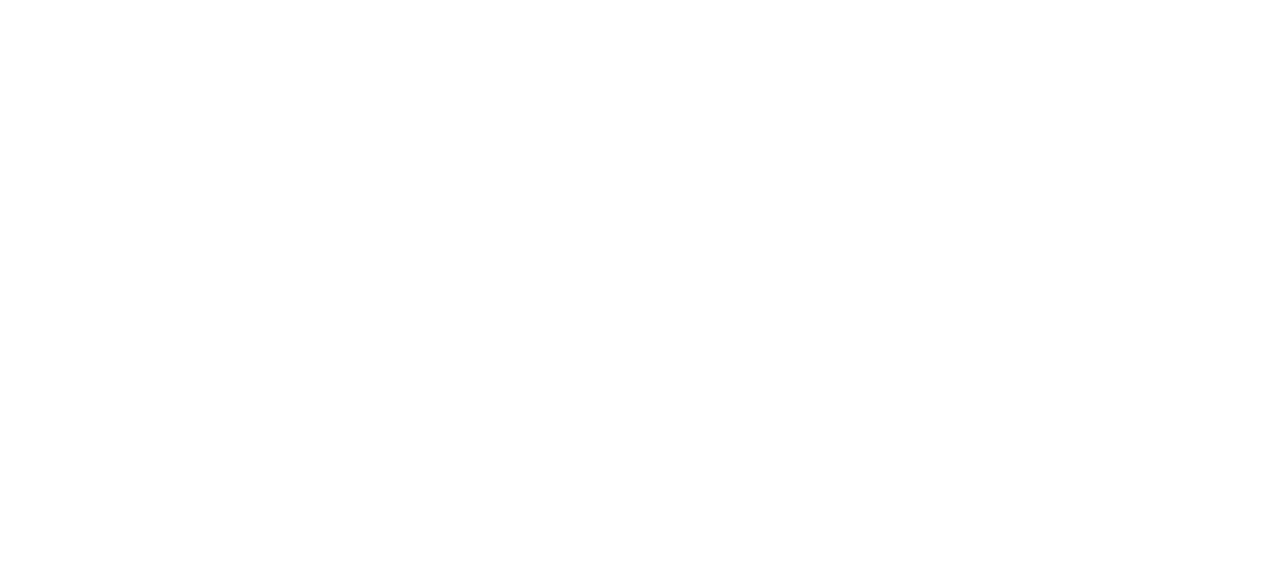
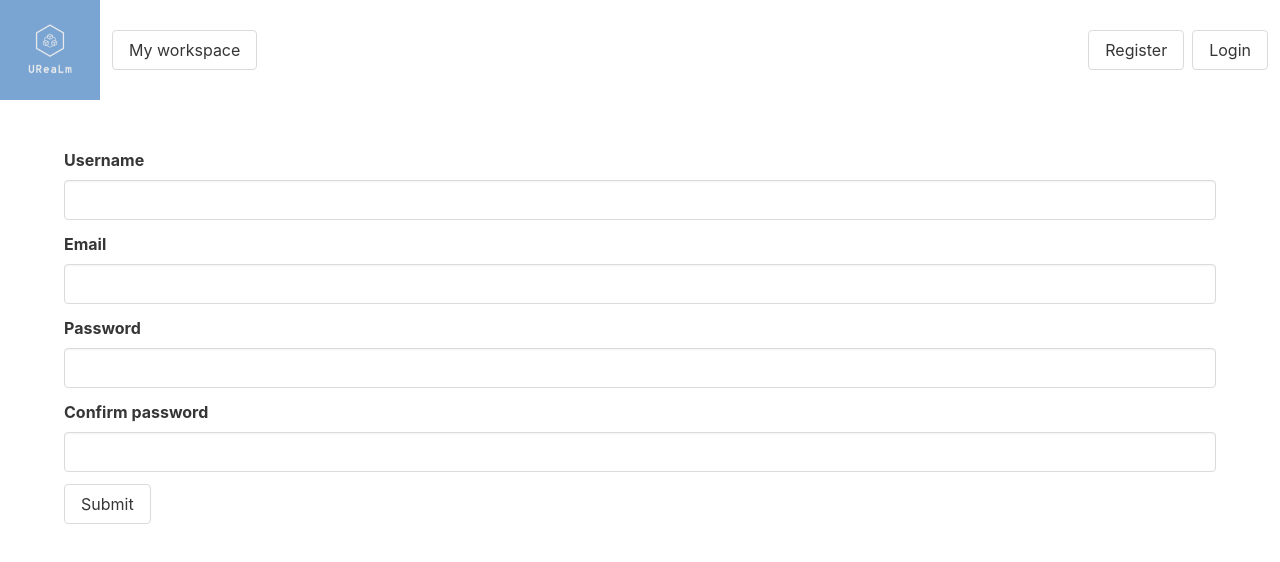
Before and after one commit to bojanacodes/project-4, a React app: page /register in a window 1280 px wide. Shown: the top 562 px of the page. Built offline with nearby package versions, Linux system fonts and the light colour scheme.

Commit message:
wip navbar and register login

```diff
--- a/client/App.js
+++ b/client/App.js
@@ -1,18 +1,42 @@
 import React, { useEffect } from 'react'
 import { BrowserRouter, Switch, Link, Route } from 'react-router-dom'
-import './styles/style.scss'
 import axios from 'axios'
 
-// ! Some starter code for your frontend, change this
-// ! however you like.
+
+//import stylesheets
+import 'bulma'
+import './styles/style.scss'
+
+
+//import all the components here
+import Navbar from './components/Navbar'
+import Register from './components/Register'
+import Login from './components/Login'
+import Workspace from './components/Workspace'
+
 const App = () => (
   <BrowserRouter>
+    <Navbar />
     <Switch>
       <Route exact path="/" component={Home} />
+      <Route exact path="/register" component={Register}/>
+      <Route exact path="/workspace" component={Workspace}/>
+      <Route exact path="/login" component={Login}/>
       <Route exact path="/test/backend" component={TestBackend} />
     </Switch>
   </BrowserRouter>
 )
+
+
+
+
+
+
+
+
+
+
+
 
 const Home = () => <Link to={'/test/backend'}>
   Go to /hello/world page.
--- /dev/null
+++ b/client/components/Login.js
@@ -0,0 +1,75 @@
+import React, { useState } from 'react'
+import axios from 'axios'
+
+export default function Login({ history }) {
+
+  const [formData, updateFormData] = useState({
+    email: '',
+    password: '',
+    passwordConfirmation: ''
+  })
+
+  function handleChange(event) {
+    const { name, value } = event.target
+    updateFormData({ ...formData, [name]: value })
+  }
+
+  async function handleSubmit(event) {
+    event.preventDefault()
+
+    try {
+      const { data } = await axios.post('/api/login', formData)
+      if (localStorage) {
+        localStorage.setItem('token', data.token)
+      }
+      history.push('/')
+    } catch (err) {
+      console.log(err.response.data)
+
+    }
+  }
+
+  return <div className="section">
+    <div className="container">
+      <form onSubmit={handleSubmit}>
+        <div className="field">
+          <label className="label">Email</label>
+          <div className="control">
+            <input
+              className="input"
+              type="text"
+              value={formData.email}
+              onChange={handleChange}
+              name={'email'}
+            />
+          </div>
+        </div>
+        <div className="field">
+          <label className="label">Password</label>
+          <div className="control">
+            <input
+              className="input"
+              type="password"
+              value={formData.password}
+              onChange={handleChange}
+              name={'password'}
+            />
+          </div>
+        </div>
+        <div className="field">
+          <label className="label">Password confirmation</label>
+          <div className="control">
+            <input
+              className="input"
+              type="password"
+              value={formData.passwordConfirmation}
+              onChange={handleChange}
+              name={'passwordConfirmation'}
+            />
+          </div>
+        </div>
+        <button className="button">Submit</button>
+      </form>
+    </div>
+  </div>
+}
--- /dev/null
+++ b/client/components/Navbar.js
@@ -0,0 +1,42 @@
+import { Link, withRouter } from 'react-router-dom'
+import React from 'react'
+import { getLoggedInUserId } from '../lib/auth'
+import axios from 'axios'
+const NavBar = ({ history }) => {
+  function handleLogout() {
+    localStorage.removeItem('token')
+    history.push('/')
+  }
+  const loggedIn = getLoggedInUserId()
+  return <nav className="navbar" role="navigation" aria-label="main navigation">
+    <div className="navbar-menu is-active">
+      <div className="navbar-start">
+        <img className="navbar-logo" src="/images/logo.png"/>
+        <div className="navbar-item">
+          <div className="buttons">
+            <Link to="/" className="button">
+              My workspace
+            </Link>
+          </div>
+        </div>
+      </div>
+      <div className="navbar-end">
+        <div className="navbar-item">
+          <div className="buttons">
+            {!loggedIn && <Link to="/register" className="button" id="reg-log-button">
+              Register
+            </Link>}
+            {!loggedIn && <Link to="/login" className="button" id="reg-log-button">
+              Login
+            </Link>}
+            {loggedIn && <button onClick={handleLogout} className="button" id="reg-log-button">
+              Logout
+            </button>}
+          </div>
+        </div>
+      </div>
+    </div>
+  </nav>
+}
+
+export default NavBar
--- /dev/null
+++ b/client/components/Register.js
@@ -0,0 +1,108 @@
+import React, { useState } from 'react'
+import axios from 'axios'
+
+export default function Register({ history }) {
+
+  const [formData, updateFormData] = useState({
+    username: '',
+    email: '',
+    password: '',
+    passwordConfirmation: ''
+  })
+
+  const [errors, updateErrors] = useState({
+    username: '',
+    email: '',
+    password: '',
+    passwordConfirmation: ''
+  })
+
+  function handleChange(event) {
+    const { name, value } = event.target
+    updateFormData({ ...formData, [name]: value })
+    updateErrors({ ...errors, [name]: '' })
+  }
+
+  async function handleSubmit(event) {
+    event.preventDefault()
+    try {
+      const { data } = await axios.post('/api/register', formData)
+
+      history.push('/login')
+    } catch (err) {
+      updateErrors(err.response.data.errors)
+    }
+  }
+
+  return <div className="section">
+    <div className="container">
+      <form onSubmit={handleSubmit}>
+        <div className="field">
+          <label className="label">Username</label>
+          <div className="control">
+            <input
+              className="input"
+              type="text"
+              value={formData.username}
+              onChange={handleChange}
+              name={'username'}
+            />
+
+            {errors.username && <small className="has-text-danger">
+              {errors.username}
+            </small>}
+          </div>
+        </div>
+        <div className="field">
+          <label className="label">Email</label>
+          <div className="control">
+            <input
+              className="input"
+              type="text"
+              value={formData.email}
+              onChange={handleChange}
+              name={'email'}
+            />
+
+            {errors.email && <small className="has-text-danger">
+              {errors.email}
+            </small>}
+          </div>
+        </div>
+        <div className="field">
+          <label className="label">Password</label>
+          <div className="control">
+            <input
+              className="input"
+              type="password"
+              value={formData.password}
+              onChange={handleChange}
+              name={'password'}
+            />
+
+            {errors.password && <small className="has-text-danger">
+              {errors.password}
+            </small>}
+          </div>
+        </div>
+        <div className="field">
+          <label className="label">Confirm password</label>
+          <div className="control">
+            <input
+              className="input"
+              type="password"
+              value={formData.passwordConfirmation}
+              onChange={handleChange}
+              name={'passwordConfirmation'}
+            />
+
+            {errors.passwordConfirmation && <small className="has-text-danger">
+              {errors.passwordConfirmation}
+            </small>}
+          </div>
+        </div>
+        <button className="button">Submit</button>
+      </form>
+    </div>
+  </div>
+}
--- /dev/null
+++ b/client/lib/auth.js
@@ -0,0 +1,16 @@
+export function getLoggedInUserId() {
+  if (!localStorage) return false
+
+  const token = localStorage.getItem('token')
+
+  if (!token) return false
+
+  const payloadAsString = atob(token.split('.')[1])
+  const payloadAsObject = JSON.parse(payloadAsString)
+  return payloadAsObject.userId
+}
+
+export function isCreator(userIdToCompare) {
+  if (!userIdToCompare) return false
+  return userIdToCompare === getLoggedInUserId()
+}
--- a/client/styles/style.scss
+++ b/client/styles/style.scss
@@ -0,0 +1,5 @@
+// navbar
+
+.navbar-logo {
+  width: 100px;
+}
--- a/package.json
+++ b/package.json
@@ -28,6 +28,7 @@
   },
   "dependencies": {
     "axios": "^0.21.1",
+    "bulma": "^0.9.2",
     "react": "^16.14.0",
     "react-dom": "^16.13.1",
     "react-router-dom": "^5.2.0"
```
Also changed, not shown: client/components/Home.js (added, +35 -0 lines), client/components/Workspace.js (added), client/images/logo.png (added), 1 other file (tests, documents, lock files or other folders).
